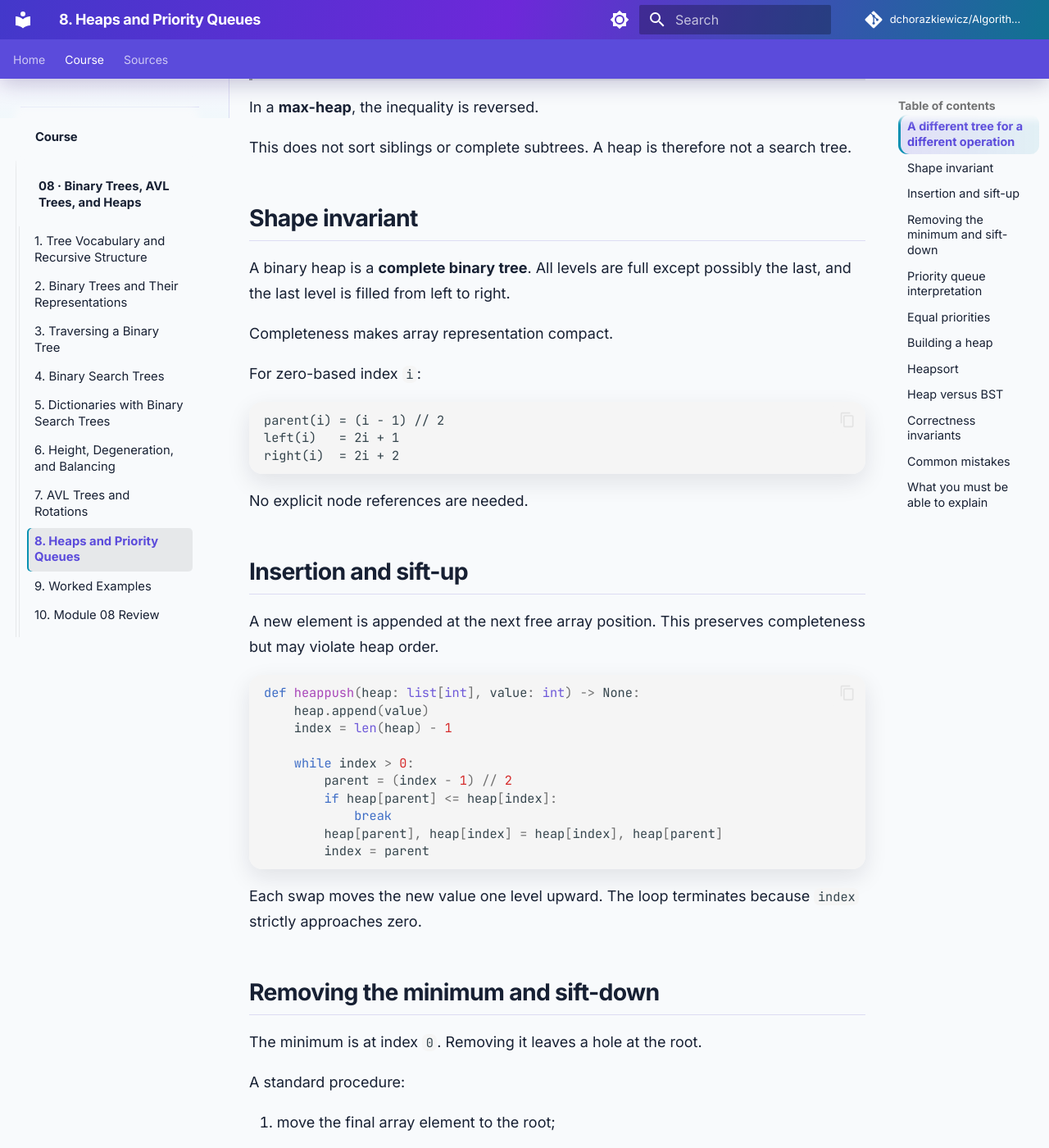
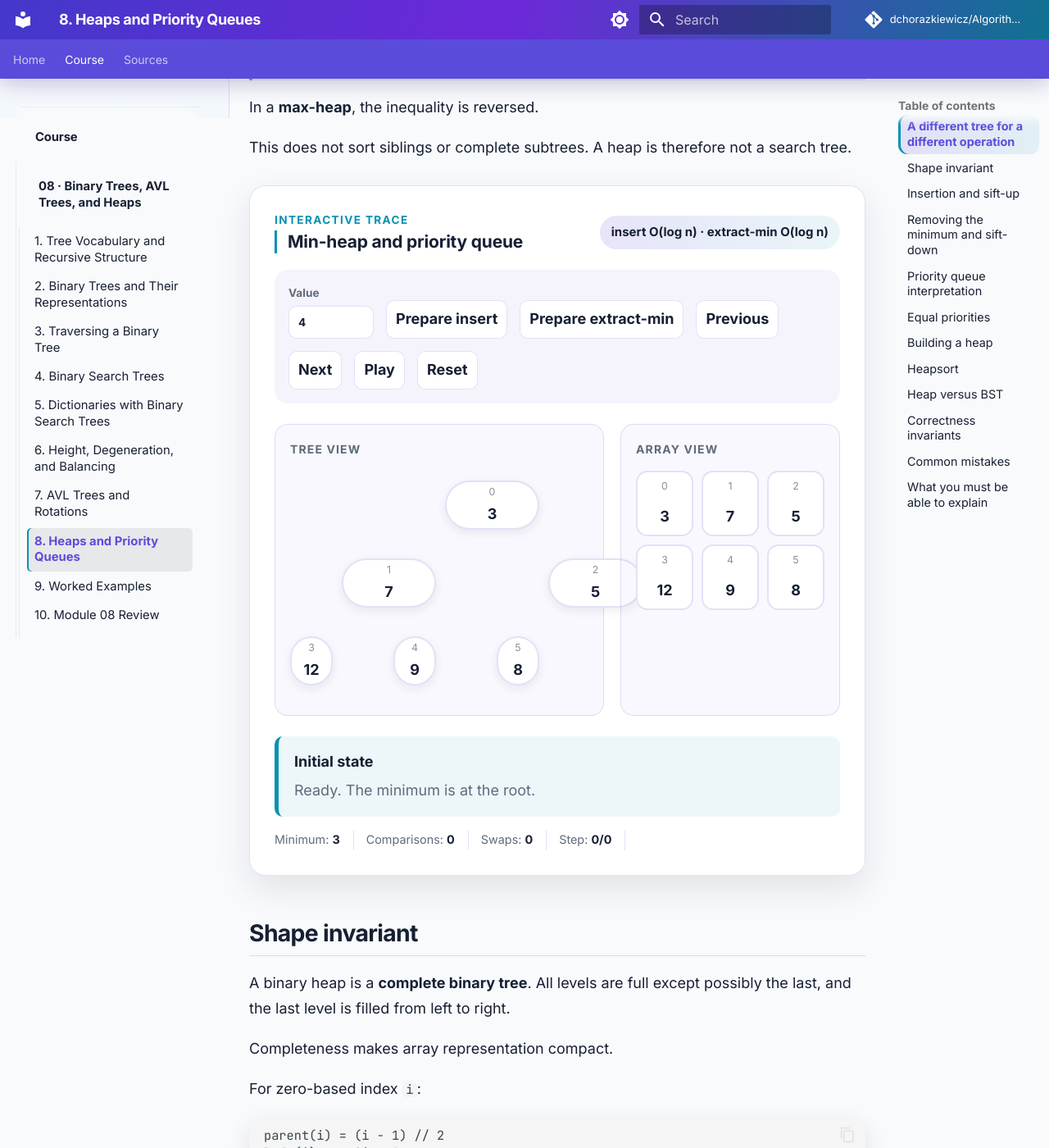
Before and after one commit to dchorazkiewicz/Algorithms_and_Complexity, an MkDocs documentation site: the page built from docs/course/08-binary-trees-avl-and-heaps/08-heaps-and-priority-queues.md, in a window 1280 px wide and 1400 px high, scrolled down 449 px. Shown: the whole window at 82% size. Built offline with MkDocs 1.6.1 and Material for MkDocs 9.7.7, drawn with Linux system fonts in a browser that asks for light colours; comment, search, counter and statistics services are not loaded.

Commit message:
Embed heap priority queue visualisation

```diff
--- a/docs/course/08-binary-trees-avl-and-heaps/08-heaps-and-priority-queues.md
+++ b/docs/course/08-binary-trees-avl-and-heaps/08-heaps-and-priority-queues.md
@@ -11,6 +11,10 @@
 In a **max-heap**, the inequality is reversed.
 
 This does not sort siblings or complete subtrees. A heap is therefore not a search tree.
+
+<link rel="stylesheet" href="/Algorithms_and_Complexity/stylesheets/heap-priority-queue-visualization.css">
+<div data-heap-priority-viz></div>
+<script src="/Algorithms_and_Complexity/javascripts/heap-priority-queue-visualization.js"></script>
 
 ## Shape invariant
 
```
